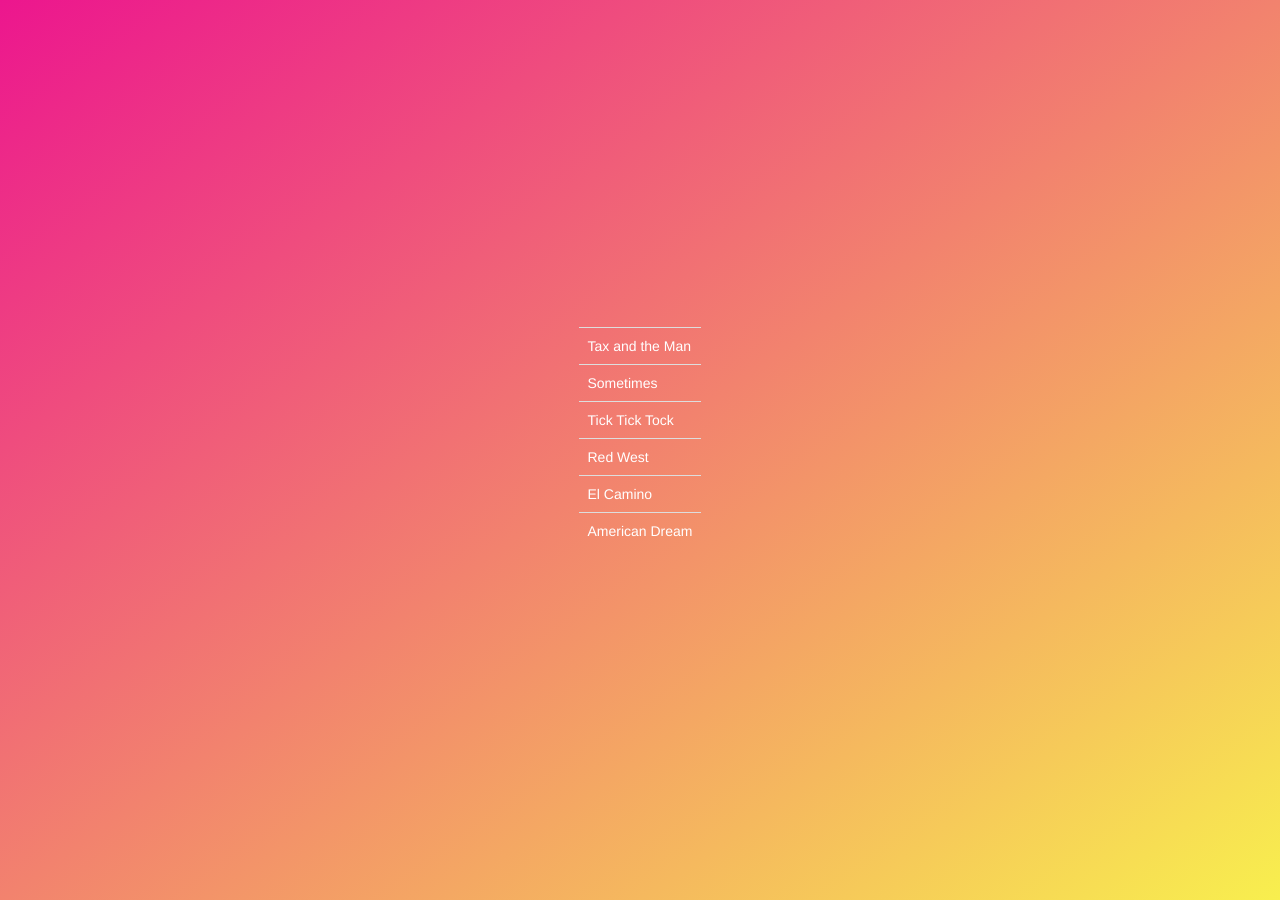
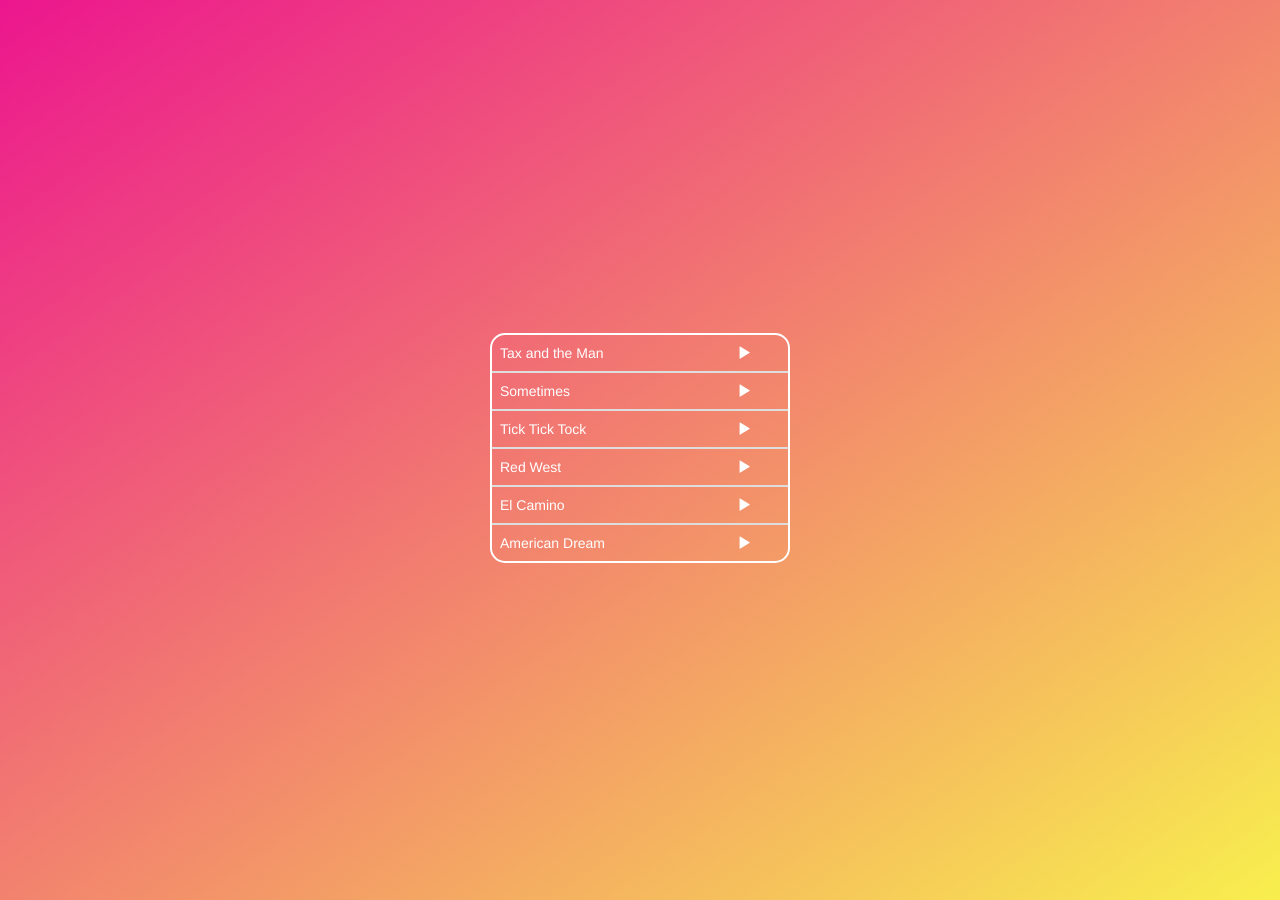
Before and after one commit to GrizzlyDerringer/onepage, a Jekyll site: the page built from index.html, in a window 1280 px wide. Built offline with Jekyll 4.4.1, drawn with Linux system fonts in a browser that asks for light colours.

Commit message:
playlist ui tweaks

```diff
--- a/css/main.scss
+++ b/css/main.scss
@@ -23,6 +23,19 @@ a, a:visited, a:hover, a:link{
 
 .playlist{
   width: auto;
+  border: solid 2px #fff;
+  border-radius: 15px;
   display: inline-block;
-  text-align: left;
+  min-width: 300px;
+  .table{
+    text-align: left;
+    margin-bottom: 0;
+    &>tbody>tr>td{
+      border-top-width: 2px;
+    }
+    &>tbody>tr:first-child>td{
+      border-top: none;
+    }
+  }
+
 }
--- a/index.html
+++ b/index.html
@@ -3,12 +3,15 @@ layout: default
 ---
 
 
-<table class="table playlist">
+<div class="playlist">
+    <table class="table">
         <tbody>
         {% for song in site.data.playlist.songs %}
         <tr>
             <td><a href="#">{{ song.title }}</a></td>
+            <td><a href="#" class="glyphicon glyphicon-play"></a></td>
         </tr>
         {% endfor %}
         </tbody>
     </table>
+</div>
```
Lines whose indentation alone changed are shown as unchanged.
